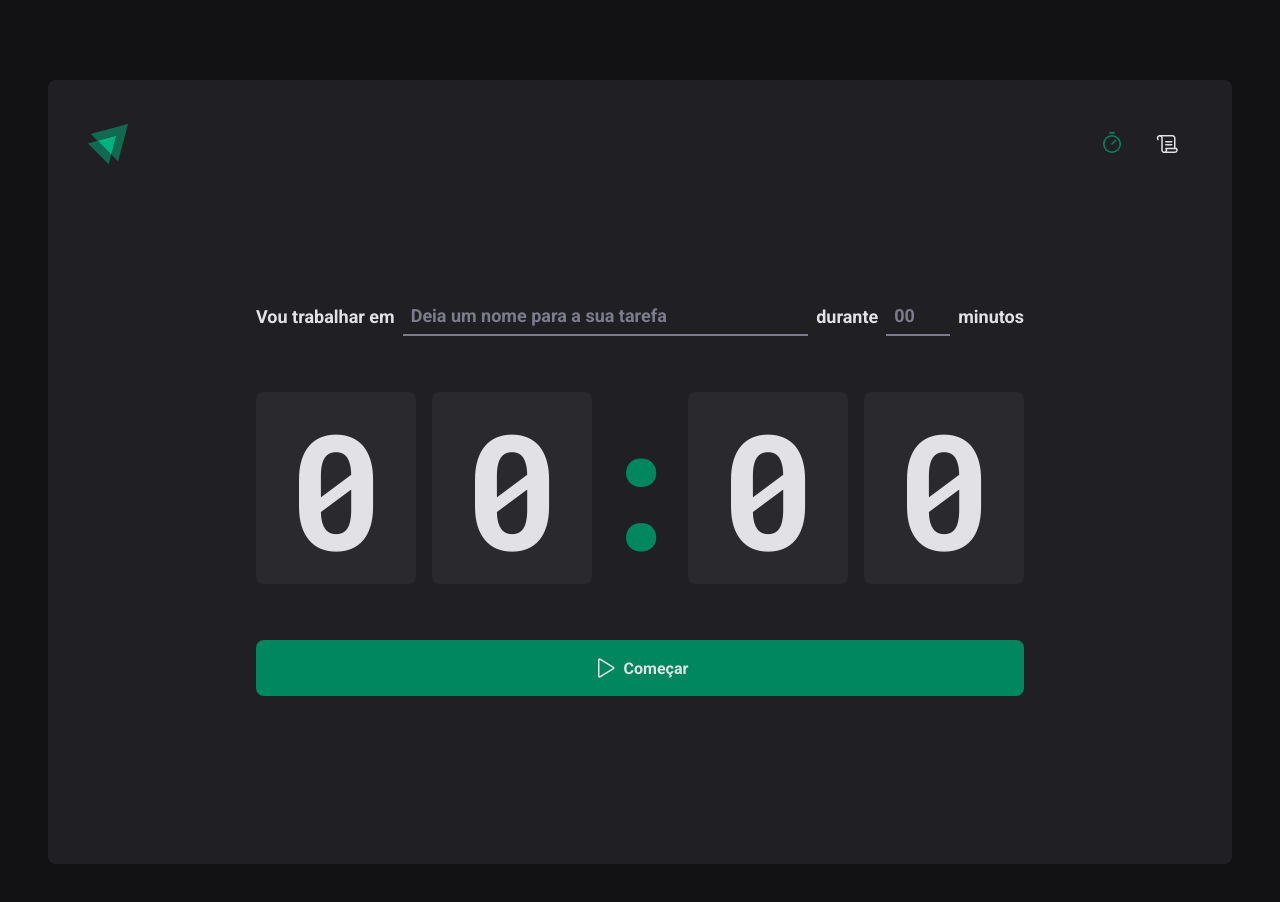
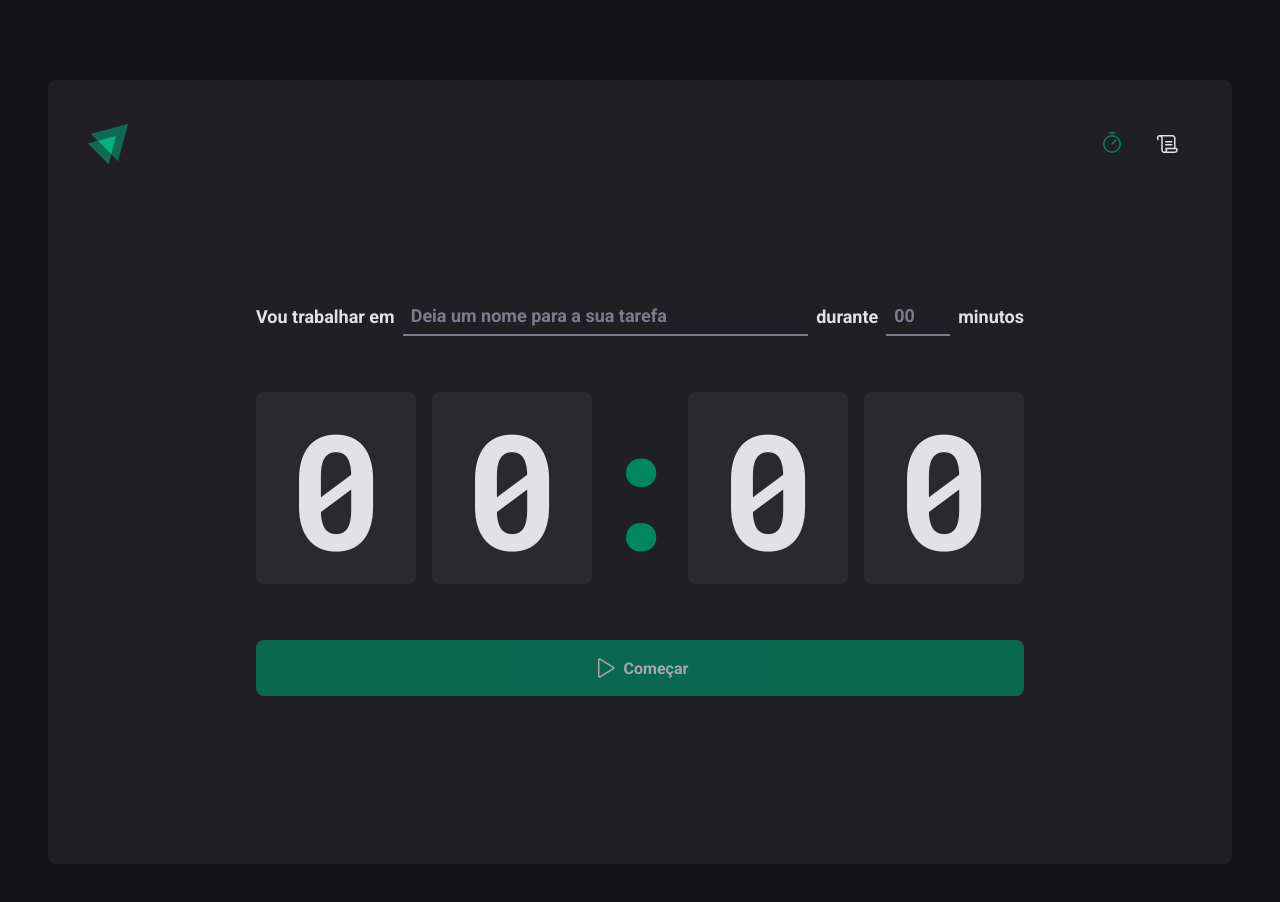
Before and after one commit to Mariano1994/igniteTimer, a React (Vite) app: page / in a window 1280 px wide. Shown: the top 902 px of the page. Built offline with nearby package versions, Linux system fonts and the light colour scheme.

Commit message:
initializingReactHookForm

```diff
--- a/package.json
+++ b/package.json
@@ -12,6 +12,7 @@
     "phosphor-react": "^1.4.1",
     "react": "^18.2.0",
     "react-dom": "^18.2.0",
+    "react-hook-form": "^7.40.0",
     "react-router-dom": "^6.4.5",
     "styled-components": "^5.3.6"
   },
--- a/src/pages/Home/index.tsx
+++ b/src/pages/Home/index.tsx
@@ -1,4 +1,6 @@
 import { Play } from "phosphor-react";
+import { useForm } from "react-hook-form";
+
 import {
   CountDownContainer,
   FormContainer,
@@ -10,9 +12,16 @@
 } from "./styles";
 
 export function Home() {
+  const { register, handleSubmit, watch } = useForm();
+
+  function handleCreateNewCylcle(data: any) {}
+
+  const task = watch("task");
+  const minutesAmount = watch("minutesAmount");
+
   return (
     <HomeContainer>
-      <form action="">
+      <form onSubmit={handleSubmit(handleCreateNewCylcle)} action="">
         <FormContainer>
           <label htmlFor="task">Vou trabalhar em</label>
           <TaskInput
@@ -20,6 +29,7 @@
             type="text"
             placeholder="Deia um nome para a sua tarefa"
             list="task-suggestions"
+            {...register("task")}
           />
 
           <datalist id="task-suggestions">
@@ -37,6 +47,7 @@
             step={5}
             min={5}
             max={60}
+            {...register("minutesAmount", { valueAsNumber: true })}
           />
 
           <span>minutos</span>
@@ -52,7 +63,7 @@
           <span>0</span>
         </CountDownContainer>
 
-        <StartCountDownButton type="submit">
+        <StartCountDownButton disabled={!(task && minutesAmount)} type="submit">
           {" "}
           <Play size={24} />
           Começar
```
Also changed, not shown: 1 other file (tests, documents, lock files or other folders).
